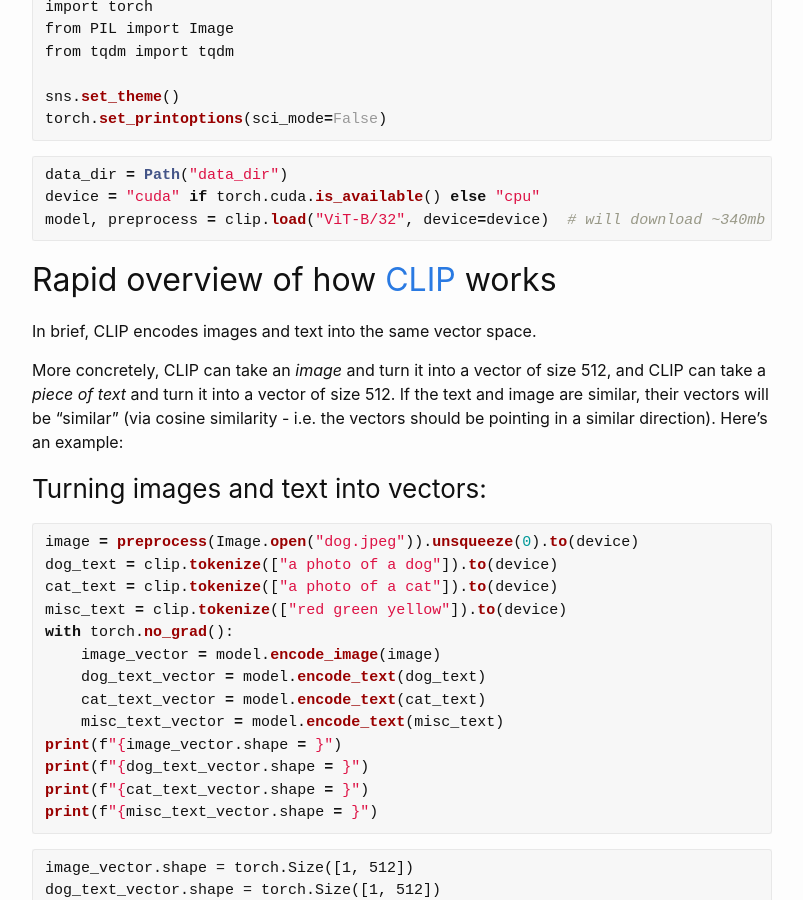
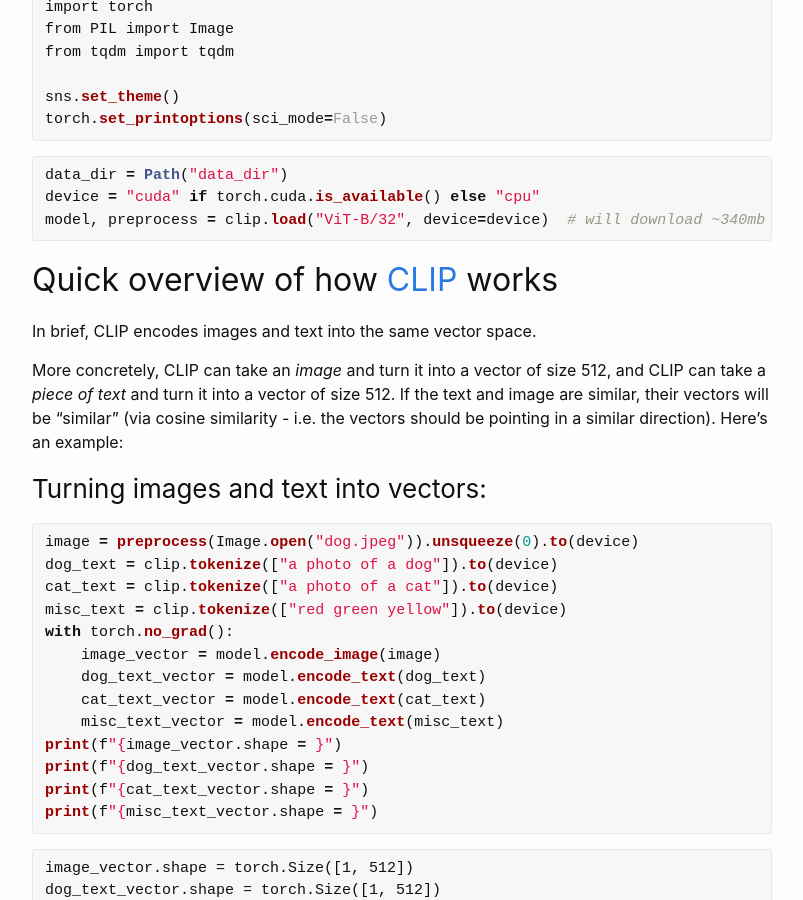
Before and after one commit to sradc/sradc.github.io, a Jekyll site: the page built from _posts/2022-11-17-semantic-video-search.md, in a window 1280 px wide and 900 px high, scrolled down 1386 px. Shown: the whole window, without its empty margins (238-1041 px from the left). Built offline with Jekyll 4.4.1, drawn with Linux system fonts in a browser that asks for light colours; comment, search, counter and statistics services are not loaded.

Commit message:
use "quick" instead of rapid

````diff
--- a/_posts/2022-11-17-semantic-video-search.md
+++ b/_posts/2022-11-17-semantic-video-search.md
@@ -59,7 +59,7 @@
 model, preprocess = clip.load("ViT-B/32", device=device)  # will download ~340mb model
 ```
 
-## Rapid overview of how [CLIP](https://github.com/openai/CLIP) works
+## Quick overview of how [CLIP](https://github.com/openai/CLIP) works
 
 In brief, CLIP encodes images and text into the same vector space.
 
````
